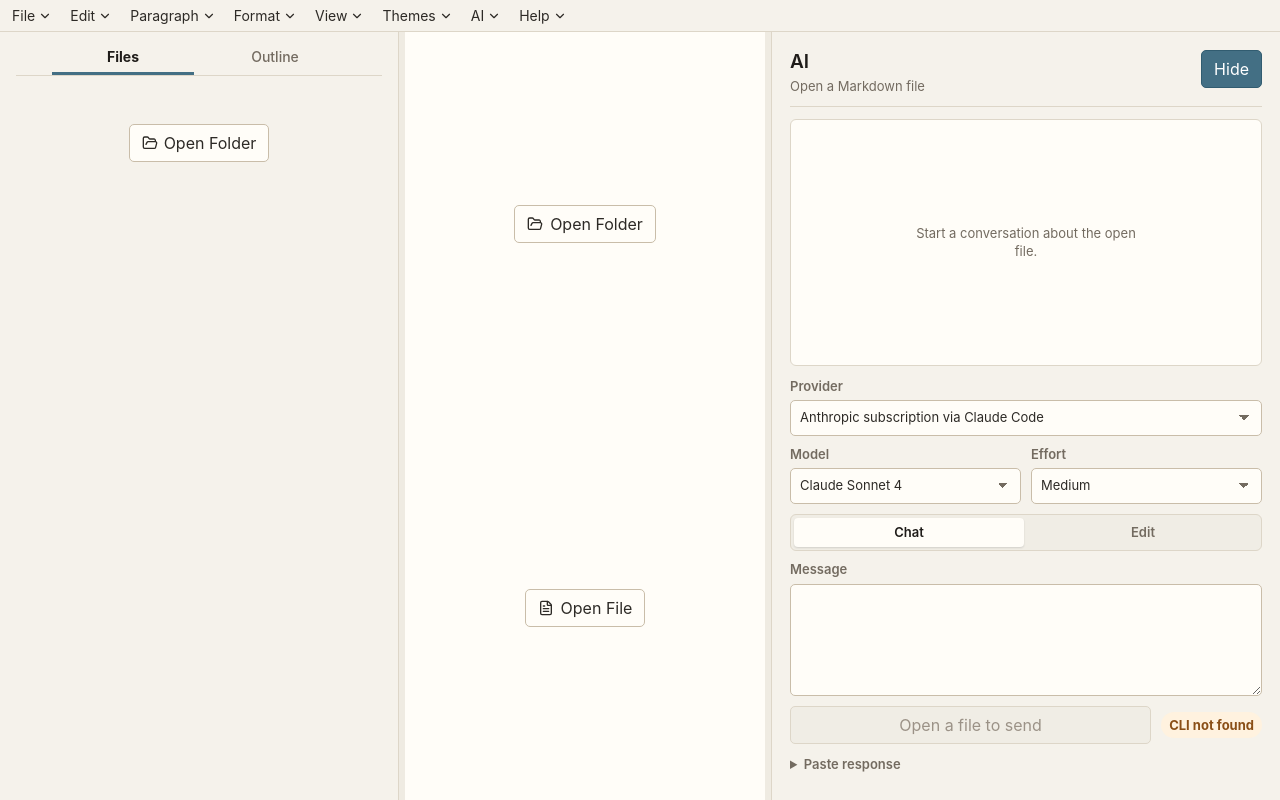
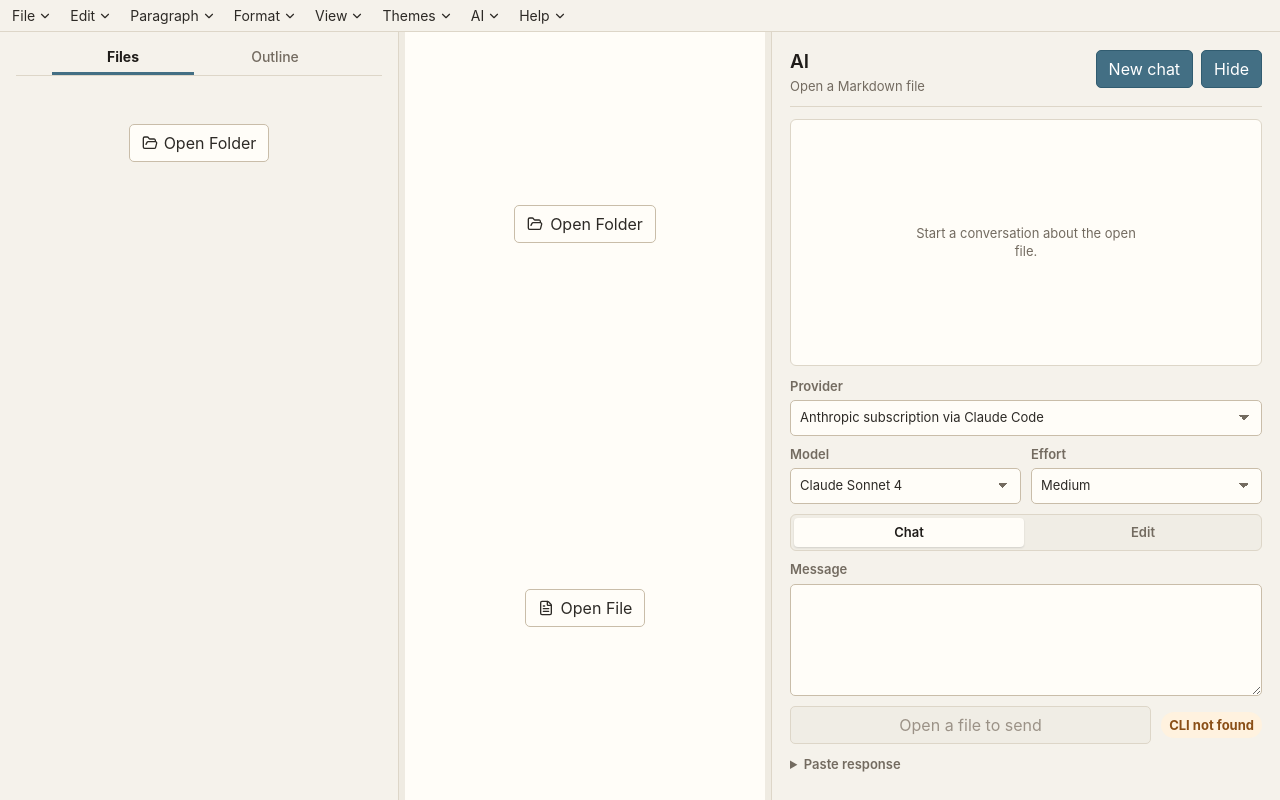
Before and after one commit to betnbd/scriptorium, a React (Vite) app: page / in a window 1280 px wide. Built offline with nearby package versions, Linux system fonts and the light colour scheme.

Commit message:
feat: add per-document new chat reset

```diff
--- a/src/App.tsx
+++ b/src/App.tsx
@@ -805,6 +805,23 @@ export default function App() {
         ),
       ),
     );
+  }
+
+  function resetActiveAssistantSession() {
+    if (!activeAssistantPath) return;
+    const current = activeAssistantSession;
+    setAssistantSessions((sessions) => ({
+      ...sessions,
+      [activeAssistantPath]: {
+        ...createAssistantSession(state.settings),
+        provider: current.provider,
+        openaiModel: current.openaiModel,
+        openaiEffort: current.openaiEffort,
+        anthropicModel: current.anthropicModel,
+        anthropicEffort: current.anthropicEffort,
+        lmStudioModel: current.lmStudioModel,
+      },
+    }));
   }
 
   async function submitAssistantRequest(request: AssistantRequest) {
@@ -1095,6 +1112,7 @@ export default function App() {
               onApplyPendingEdit={applyPendingAssistantEdit}
               onRejectPendingEdit={rejectPendingAssistantEdit}
               onPendingDiffVisibilityChange={(isPendingDiffVisible) => patchAssistantSession(activeAssistantPath, { isPendingDiffVisible })}
+              onResetSession={resetActiveAssistantSession}
               onClose={() => setIsAssistantOpen(false)}
             />
           </>
--- a/src/components/AssistantPane.tsx
+++ b/src/components/AssistantPane.tsx
@@ -49,6 +49,7 @@ interface AssistantPaneProps {
   onApplyPendingEdit?: () => void;
   onRejectPendingEdit?: () => void;
   onPendingDiffVisibilityChange?: (isVisible: boolean) => void;
+  onResetSession?: () => void;
   onClose: () => void;
 }
 
@@ -76,6 +77,7 @@ export function AssistantPane({
   onApplyPendingEdit,
   onRejectPendingEdit,
   onPendingDiffVisibilityChange,
+  onResetSession,
   onClose,
 }: AssistantPaneProps) {
   const [localFields, setLocalFields] = useState({
@@ -176,9 +178,16 @@ export function AssistantPane({
           <h2>AI</h2>
           <p>{targetLabel ?? "Open a Markdown file"}</p>
         </div>
-        <button type="button" className="assistant-close" onClick={onClose}>
-          Hide
-        </button>
+        <div className="assistant-header-actions">
+          {onResetSession ? (
+            <button type="button" onClick={onResetSession}>
+              New chat
+            </button>
+          ) : null}
+          <button type="button" className="assistant-close" onClick={onClose}>
+            Hide
+          </button>
+        </div>
       </header>
 
       <div
--- a/src/styles.css
+++ b/src/styles.css
@@ -544,6 +544,12 @@ select {
   white-space: nowrap;
 }
 
+.assistant-header-actions {
+  display: flex;
+  align-items: center;
+  gap: 8px;
+}
+
 .assistant-close {
   flex: 0 0 auto;
 }
```
Also changed, not shown: 2 other files (tests, documents, lock files or other folders).
